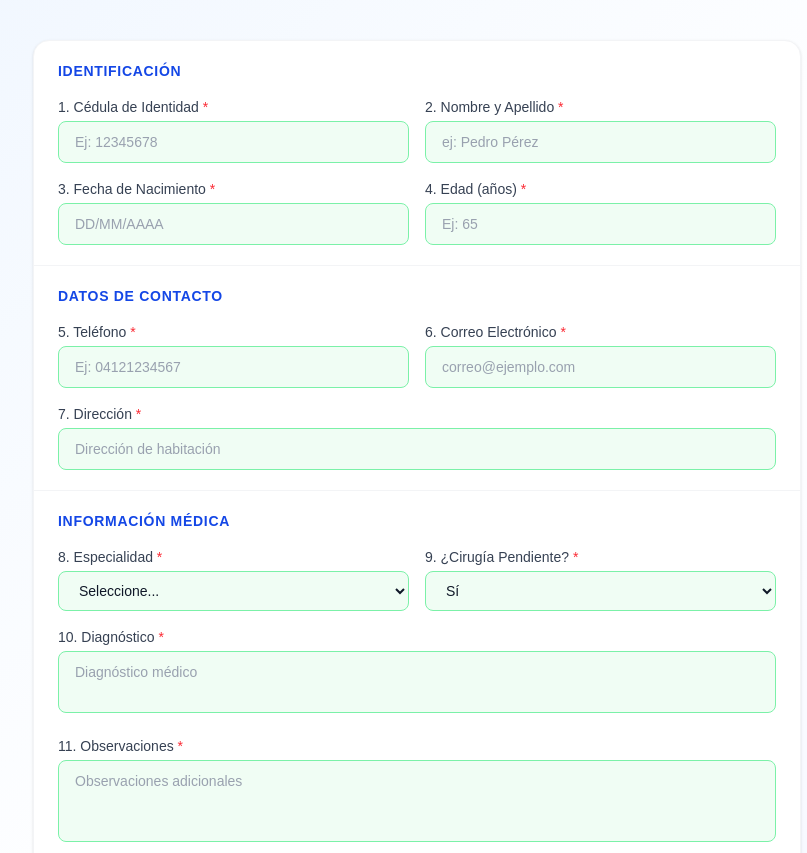
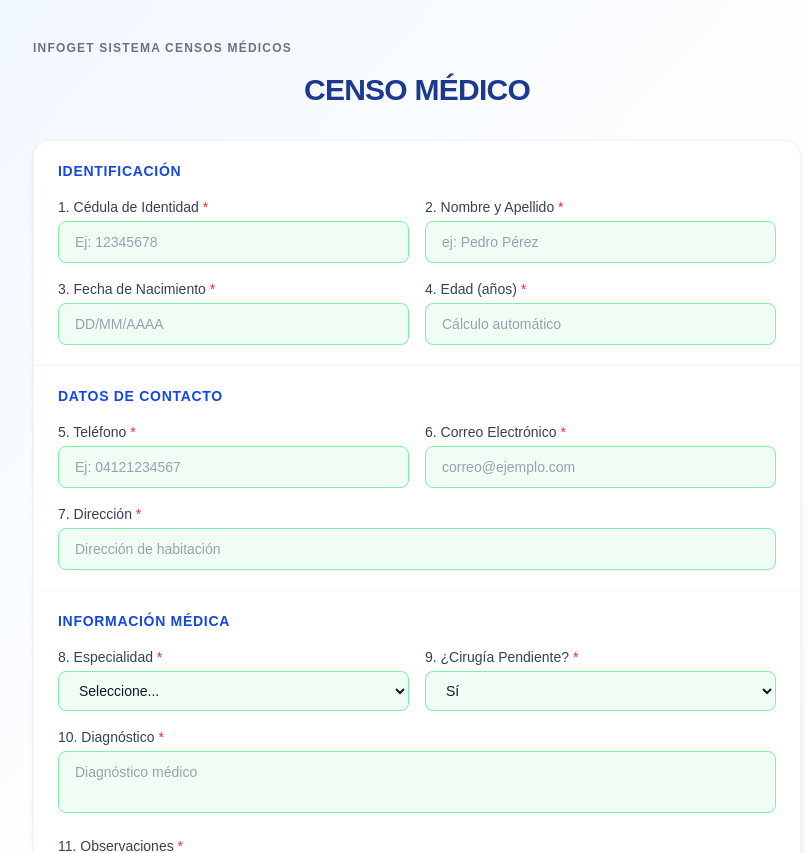
Before and after one commit to leo2166/infoget, a Next.js app: page /registro in a window 1280 px wide. Shown: the top 853 px of the page, without its empty margins (223-1030 px from the left). Built offline with nearby package versions, Linux system fonts and the light colour scheme.

Commit message:
feat: auto-calculate age from birthdate and update header to Censo Médico

```diff
--- a/components/FormularioRegistro.js
+++ b/components/FormularioRegistro.js
@@ -73,7 +73,17 @@ export default function FormularioRegistro({ isEmbedded = false }) {
       let v = value.replace(/\D/g, '').slice(0, 8);
       if (v.length >= 5) v = `${v.slice(0, 2)}/${v.slice(2, 4)}/${v.slice(4)}`;
       else if (v.length >= 3) v = `${v.slice(0, 2)}/${v.slice(2)}`;
-      setForm(prev => ({ ...prev, [name]: v }));
+
+      setForm(prev => {
+        // Calcular edad automáticamente si la fecha está completa (10 caracteres: DD/MM/AAAA)
+        let edadCalculada = '';
+        if (v.length === 10) {
+          const [dia, mes, año] = v.split('/');
+          const fechaISO = `${año}-${mes}-${dia}`;
+          edadCalculada = calcularEdad(fechaISO);
+        }
+        return { ...prev, [name]: v, edad: edadCalculada };
+      });
       return;
     }
 
@@ -92,6 +102,7 @@ export default function FormularioRegistro({ isEmbedded = false }) {
   };
 
   const validarForm = () => {
+// ... (resto de la función validarForm permanece igual)
     const nuevosErrores = {};
 
     const errCedula = validarCedula(form.cedula);
@@ -221,6 +232,18 @@ export default function FormularioRegistro({ isEmbedded = false }) {
           </div>
         )}
 
+        {/* Encabezado de la Aplicación */}
+        <div className="mb-8">
+          <div className="flex justify-start mb-4">
+            <span className="text-xs font-bold text-gray-500 uppercase tracking-widest">
+              INFOGET sistema censos médicos
+            </span>
+          </div>
+          <h1 className="text-3xl font-black text-center text-blue-900 uppercase tracking-tight mb-6">
+            Censo Médico
+          </h1>
+        </div>
+
         {/* Formulario */}
         <form onSubmit={handleSubmit} noValidate>
           <div className="bg-white rounded-2xl shadow-sm border border-gray-100 overflow-hidden">
@@ -292,7 +315,7 @@ export default function FormularioRegistro({ isEmbedded = false }) {
                   {errores.fechaNacimiento && <p className="mt-1 text-xs text-red-600">{errores.fechaNacimiento}</p>}
                 </div>
 
-                {/* Edad (Manual) */}
+                {/* Edad (Automática) */}
                 <div>
                   <label className="block text-sm font-medium text-gray-700 mb-1">
                     4. Edad (años) <span className="text-red-500">*</span>
@@ -304,8 +327,9 @@ export default function FormularioRegistro({ isEmbedded = false }) {
                     inputMode="numeric"
                     value={form.edad}
                     onChange={handleChange}
-                    placeholder="Ej: 65"
-                    className={inputClass('edad')}
+                    placeholder="Cálculo automático"
+                    readOnly
+                    className={`${inputClass('edad')} bg-gray-100 cursor-not-allowed`}
                   />
                   {errores.edad && <p className="mt-1 text-xs text-red-600">{errores.edad}</p>}
                 </div>
```
